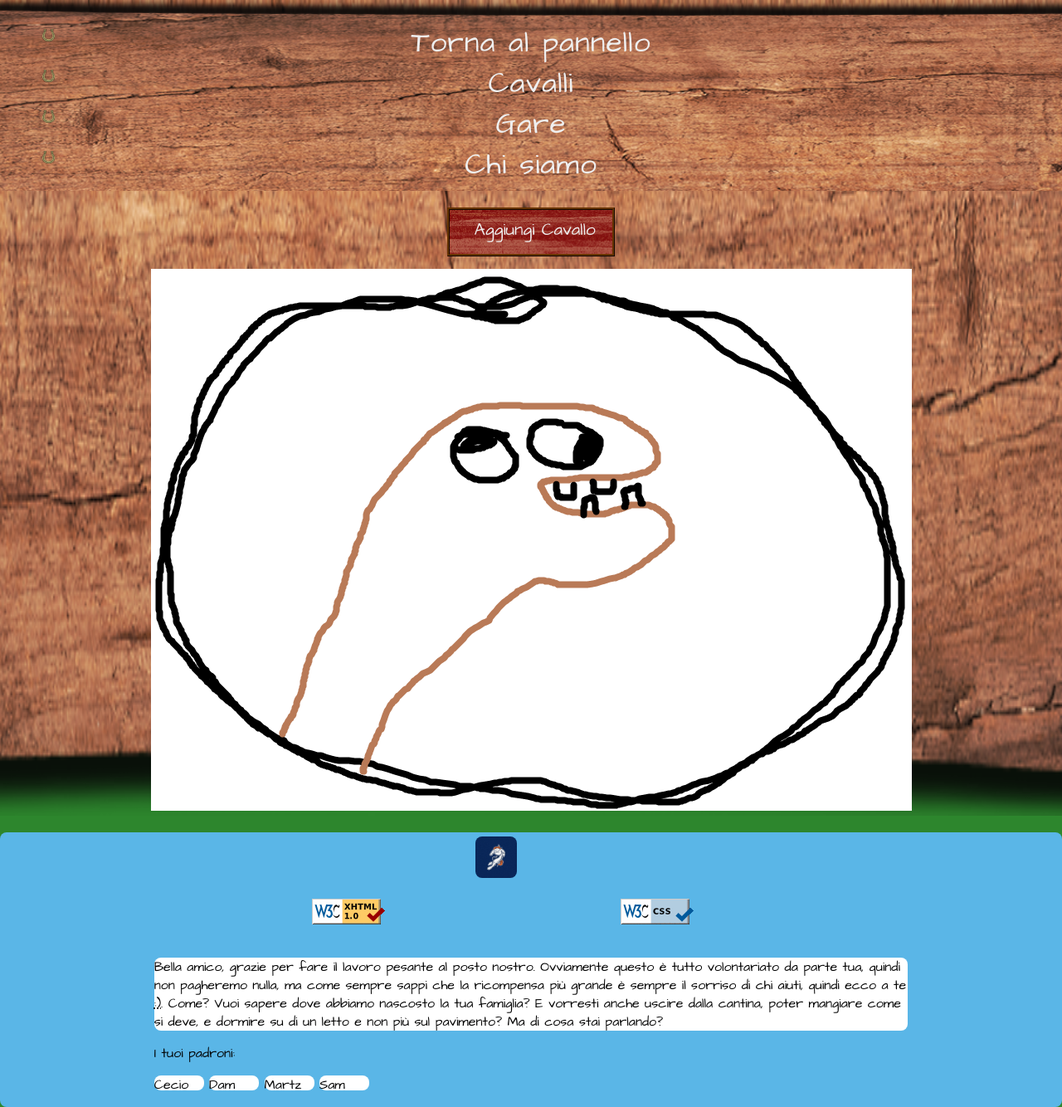
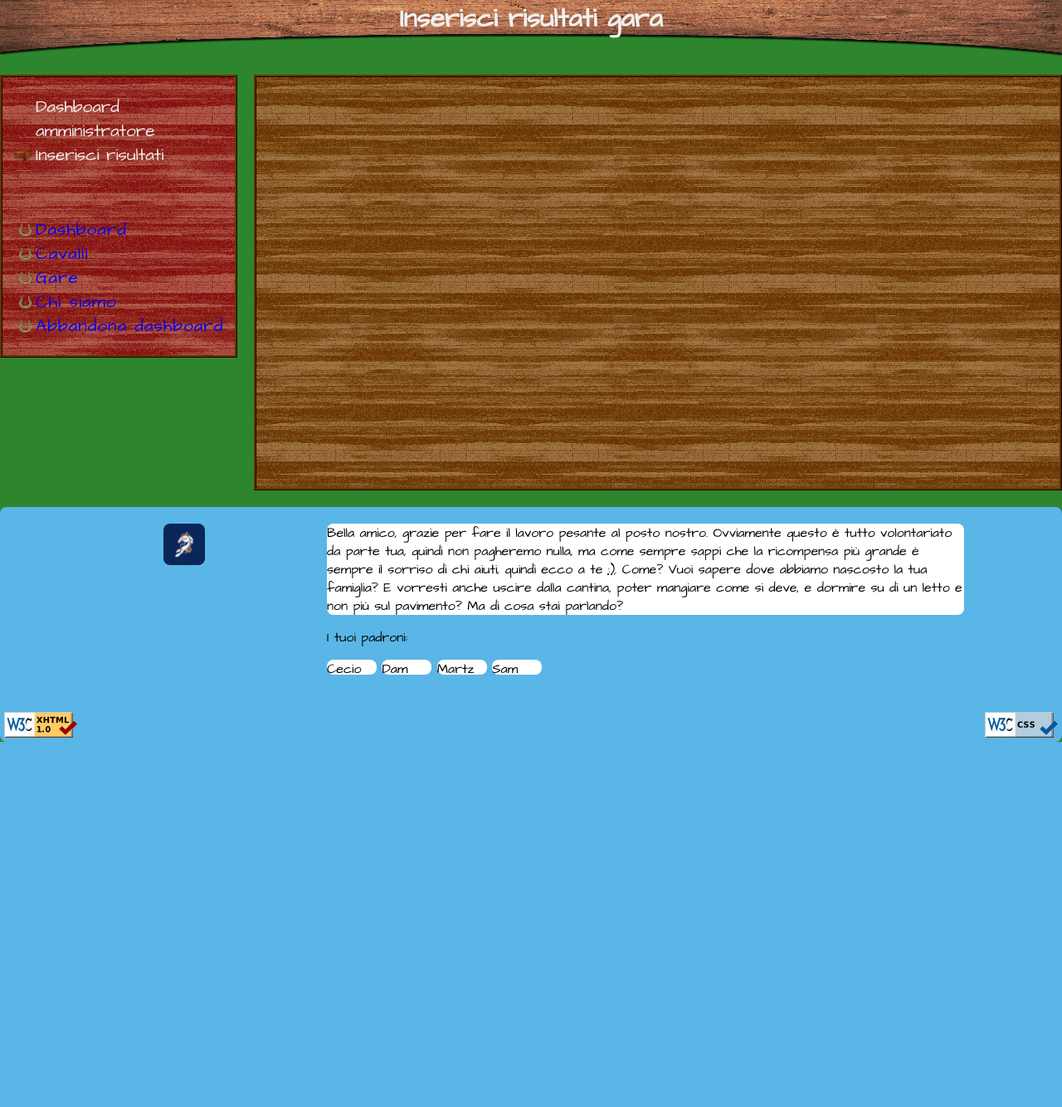
Before and after one commit to zoo43/Ippopodromo, a PHP site: page /html/admin/inserisciRisultatiNoJs.html in a window 1280 px wide. Shown: the whole page at 83% size. After the commit the page ends 894 px from the top, so only its background shows below. Run offline with PHP 8.4, Linux system fonts and the light colour scheme.

Commit message:
FIX nojs stuff

```diff
--- a/html/admin/admin.html
+++ b/html/admin/admin.html
@@ -3,6 +3,10 @@
 
 <head>
   <title>Dashboard amministratore - Ippodromo NO₂¯</title> <!-- oppure &#8322; -->
+  <noscript>
+    <style>html{display:none;}</style>
+    <meta http-equiv="refresh" content="0.0;url=../../php/admin/adminNoJs.php">
+  </noscript>
   <meta name="title" content="Dashboard amministratore - Ippodromo NO₂¯" />
   <meta charset="UTF-8">
   <meta name="viewport" content="width=device-width, initial-scale=1.0">
--- a/html/admin/inserisciRisultati.html
+++ b/html/admin/inserisciRisultati.html
@@ -3,13 +3,13 @@
 
 <head>
   <title>Inserisci risultati - Ippodromo NO₂¯</title>
-  <meta name="title" content="inserisci risultati - Ippodromo NO₂¯" />
-  <meta charset="UTF-8">
-  <meta name="viewport" content="width=device-width, initial-scale=1.0">
   <noscript>
     <style>html{display:none;}</style>
     <meta http-equiv="refresh" content="0.0;url=inserisciRisultatiNoJs.html">
   </noscript>
+  <meta name="title" content="inserisci risultati - Ippodromo NO₂¯" />
+  <meta charset="UTF-8">
+  <meta name="viewport" content="width=device-width, initial-scale=1.0">
   <link rel="stylesheet" type="text/css" href="../../style/style.css" media="screen and (min-width: 1025px)" />
   <link rel="stylesheet" type="text/css" href="../../style/small.css"
     media="handheld, screen and (max-width: 1025px)" />
--- a/html/admin/inserisciRisultatiNoJs.html
+++ b/html/admin/inserisciRisultatiNoJs.html
@@ -2,50 +2,49 @@
 <html lang="it">
 
 <head>
-  <title>Inserisci risultati - Ippodromo NO₂¯</title> <!-- nitrito hihihihi -->
-  <meta name="title" content="inserisci-risultati-gara" />
-  <meta name="description" content="" />
-  <meta name="keywords" content="" />
+  <title>Inserisci risultati - Ippodromo NO₂¯</title>
+  <meta name="title" content="inserisci risultati - Ippodromo NO₂¯" />
   <meta charset="UTF-8">
   <meta name="viewport" content="width=device-width, initial-scale=1.0">
-  <link rel="stylesheet" type="text/css" href="style/style.css" media="screen" />
-  <link rel="stylesheet" type="text/css" href="style/small.css" media="" />
-  <link rel="stylesheet" type="text/css" href="style/print.css" media="print" />
+  <link rel="stylesheet" type="text/css" href="../../style/style.css" media="screen and (min-width: 1025px)" />
+  <link rel="stylesheet" type="text/css" href="../../style/small.css"
+    media="handheld, screen and (max-width: 1025px)" />
+  <link rel="stylesheet" type="text/css" href="../../style/print.css" media="print" />
+  <script type="text/javascript" src="../../script/controlli.js"></script>
 
 </head>
 
 <body>
   <header>
+    <h1>Inserisci risultati gara</h1>
+  </header>
   <div class="page">
+    <div class="navbar">
       <nav id="menu">
         <ul>
-          <li lang="en"><a href="../../php/Admin/admin.php">Torna al pannello</a></li>
-          <li><a href="../../php/Visualizzazione_Cavalli/cavalli.php">Cavalli</a></li>
-          <li><a href="../../php/Visualizzazione_Gare/risultati.php">Gare</a></li>
+          <li lang="en"><a href="admin.php">Dashboard</a></li>
+          <li><a href="../Visualizzazione_Cavalli/cavalli.php">Cavalli</a></li>
+          <li><a href="../Visualizzazione_Gare/risultati.php">Gare</a></li>
           <li><a href="../info/chi_siamo.php">Chi siamo</a></li>
+          <li><a href="../../">Abbandona dashboard</a></li>
+          <autenticazione />
         </ul>
       </nav>
-      <!-- potrebbe essere inutile dato dato che non abbiamo molto da andare in profonditá-->
       <ul id="breadcrumb">
-        <li lang="en">Aggiungi Cavallo</li>
+        <li><span lang="en">Dashboard</span> amministratore</li>
+        <li>Inserisci risultati</li>
       </ul>
     </div>
-    <img src="../../images/logo.jpg" alt="logo ippodromo rimuovi questo alt" />
-  </header>
-  <section>
+    <main>
         <risultato-inserimento />
         <lista-gare />
         <inserimento-gara-selezionata />
-  </section>
+    </main>
     <footer>
       <img class="logo" src="../../images/logo.jpeg" alt="Logo Ippodromo NO₂¯" />
       <div id="copyright">
         <p>
-        Bella amico, grazie per fare il lavoro pesante al posto nostro. Ovviamente questo è tutto volontariato da parte
-        tua, quindi non pagheremo nulla, ma come sempre sappi che la ricompensa più grande è sempre il sorriso di chi
-        aiuti, quindi ecco a te <abbr title="Emoticon sorridente">:)</abbr>. Come? Vuoi sapere dove abbiamo nascosto la
-        tua famiglia? E vorresti anche uscire dalla cantina, poter mangiare come si deve, e dormire su di un letto e non
-        più sul pavimento? Ma di cosa stai parlando?
+          Bella amico, grazie per fare il lavoro pesante al posto nostro. Ovviamente questo è tutto volontariato da parte tua, quindi non pagheremo nulla, ma come sempre sappi che la ricompensa più grande è sempre il sorriso di chi aiuti, quindi ecco a te <abbr title="Emoticon sorridente">:)</abbr>. Come? Vuoi sapere dove abbiamo nascosto la tua famiglia? E vorresti anche uscire dalla cantina, poter mangiare come si deve, e dormire su di un letto e non più sul pavimento? Ma di cosa stai parlando?
         </p>
         <div id="authors">
           I tuoi padroni:
@@ -60,7 +59,7 @@
       <img id="img-valid-code" src="../../images/valid-xhtml10.png" alt="HTML valido" />
       <img id="img-valid-css" src="../../images/vcss-blue.gif" alt="CSS valido" />
     </footer>
-  </body>
+  </div>
 </body>
 
 </html>
--- a/php/Admin/admin.php
+++ b/php/Admin/admin.php
@@ -12,10 +12,9 @@ $conn = $dbAccess->openDBConnection();
 if($conn) {
     $result_c = $dbAccess->getCavalli(true);
     $numCavalli = isset($result_c) ? mysqli_num_rows($result_c) : 0;
-    $result_r = $dbAccess->getGare('0', true);
+    $result_r = $dbAccess->getGare('0');
     $numGareNonSvolte = isset($result_r) ? mysqli_num_rows($result_r) : 0;
-    $result_g = $dbAccess->getGare('0', false);
-    $numGareAttesaRisultato = (isset($result_g) ? mysqli_num_rows($result_g) : 0) + $numGareNonSvolte;
+    $numGareAttesaRisultato = $numGareNonSvolte;
     $result_g_conc = $dbAccess->getGare('2');
     $numGare = (isset($result_g_conc) ? mysqli_num_rows($result_g_conc) : 0) + $numGareAttesaRisultato;
 }
```
Also changed, not shown: html/admin/adminNoJs.html (+5 -6 lines), php/Admin/adminNoJs.php (+8 -7 lines). Lines whose indentation alone changed are shown as unchanged.
